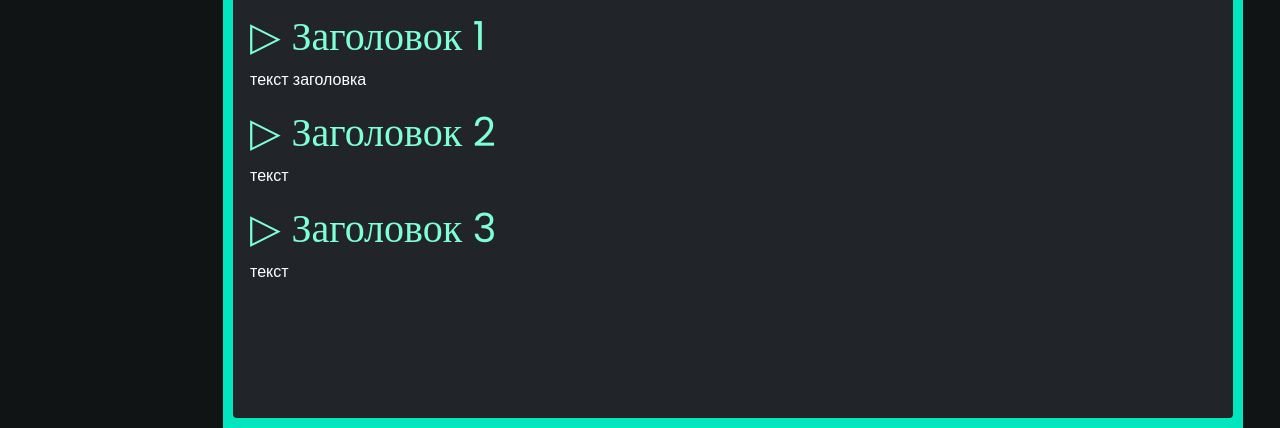
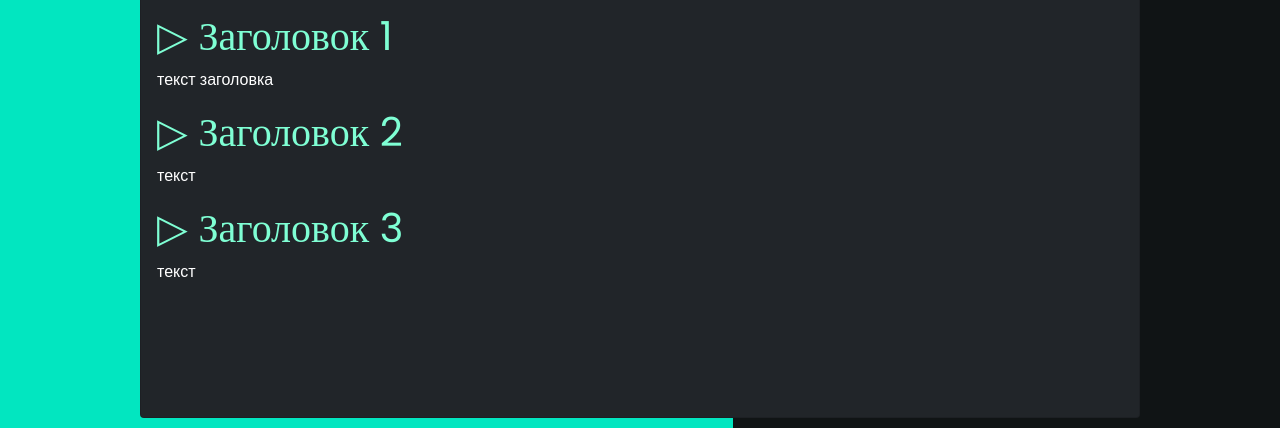
Before and after one commit to Nilandvi/NandG_Website, a plain HTML site: page templates/init.html in a window 1280 px wide. Shown: the part 872-1300 px from the top of the page. Drawn offline with nearby package versions, Linux system fonts and the light colour scheme.

Commit message:
centr fix

```diff
--- a/static/css/style.css
+++ b/static/css/style.css
@@ -56,10 +56,12 @@ body {
 
 .info {
     position: absolute;
+    top: 640px;
+    left: 50%;
+    margin-right: -50%;
+    transform: translate(-50%);
     width: 1000px;
     height: 650px;
-    left: 233px;
-    top: 640px;
 }
 
 .shapka {
--- a/templates/init.html
+++ b/templates/init.html
@@ -28,7 +28,7 @@
                 </div>
             </div>
         </div>
-        <div id="square"></div>
+        <div id="square" class="info"></div>
 
         <div class="card text-white bg-dark mb-3 info">
             <div class="card-header shapka fw-bold">N&G Website - твой универсальный помощник!</div>
```
